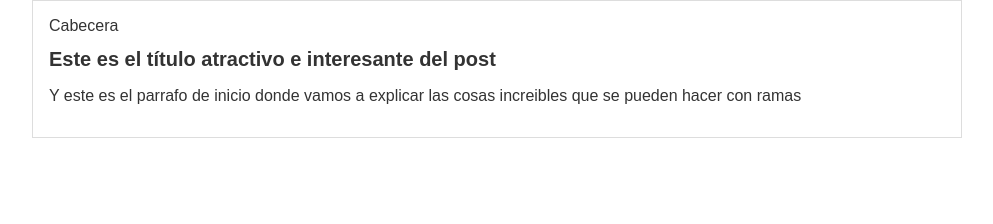
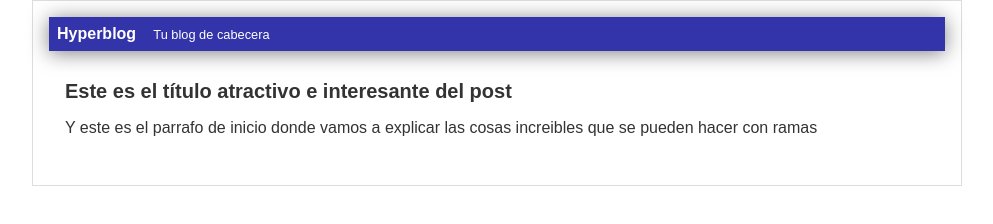
Before and after one commit to Josbranil/hyperblog, a plain HTML site: page blogpost.html in a window 1280 px wide. Shown: the whole page, without its empty margins (143-1136 px from the left). Drawn offline with Linux system fonts and the light colour scheme.

Commit message:
Finalizada la cabecera con diseño azul

```diff
--- a/blogpost.html
+++ b/blogpost.html
@@ -6,7 +6,8 @@
 <body>
     <div id="container">
         <div id="cabecera">
-            Cabecera
+            Hyperblog
+            <span id="tagline">Tu blog de cabecera</span>
         </div>
         <div id="post">
         <h1>Este es el título atractivo e interesante del post</h1>
--- a/css/estilos.css
+++ b/css/estilos.css
@@ -7,6 +7,17 @@ body
     margin: 0;
     padding: 0;
 }
+
+#cabecera
+{
+    background: #33A;
+    box-shadow: 0px 2px 20px 0px rgba(0,0,0,0.5);
+    color: white;
+    font-weight: bold;
+    margin: 0;
+    padding: 0.5em;
+}
+
 #container
 {
     width: 70%;
@@ -16,7 +27,19 @@ body
     margin: 0 auto;
 }
 
+#cabecera #tagline
+{
+    padding: 0 0 0 1em;
+    font-weight: normal;
+    font-size: 0.8em;
+}
+
 #container h1
 {
     font-size: 20px;
 }
+
+#post
+{
+    padding: 1em;
+}
```
